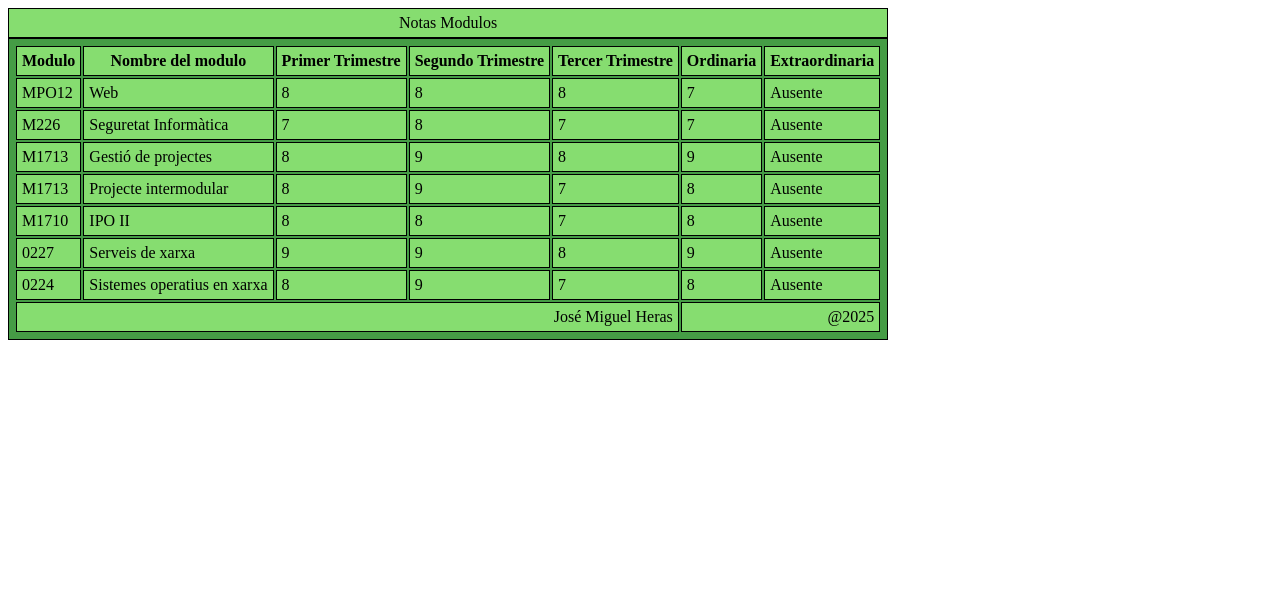
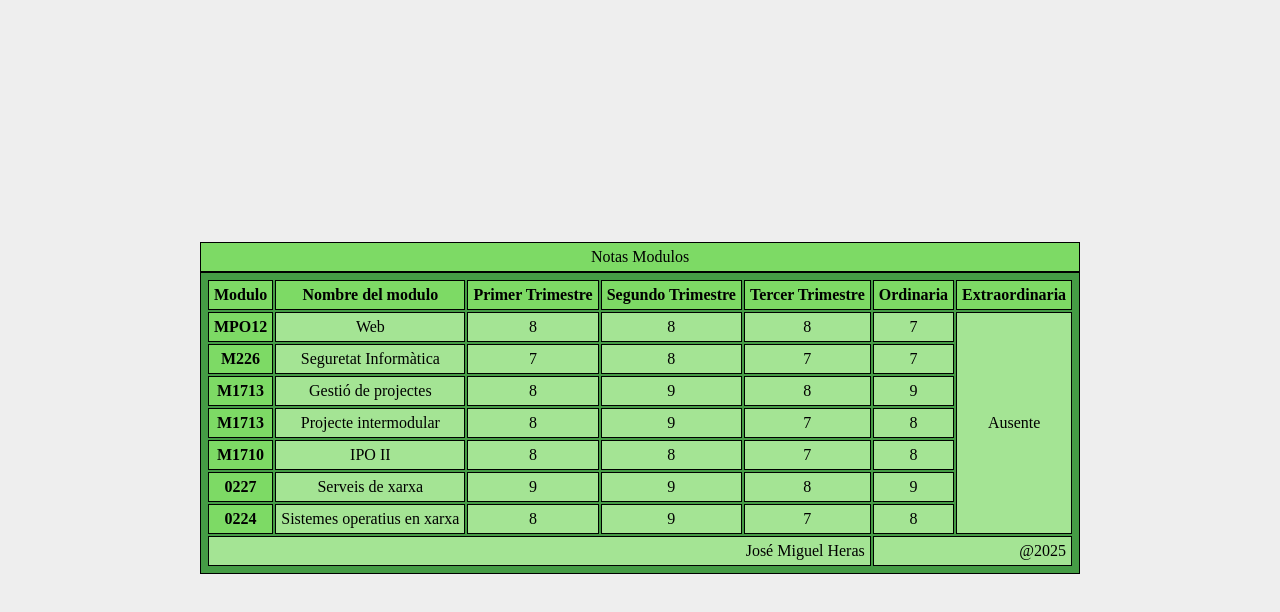
Before and after one commit to JOMI1010/prueba-tablas, a plain HTML site: page index.html in a window 1280 px wide. Drawn offline with Linux system fonts and the light colour scheme.

Commit message:
Update table structure and improve CSS styles for better layout

```diff
--- a/index.html
+++ b/index.html
@@ -7,8 +7,11 @@
     <link rel="stylesheet" href="style.css" />
   </head>
   <body>
+
     <table>
+
       <thead>
+
         <caption>Notas Modulos</caption>
         <tr>
           <th>Modulo</th>
@@ -25,73 +28,67 @@
       <tbody>
 
         <tr>
-          <td>MPO12</td>
+          <th>MPO12</th>
           <td>Web</td>
           <td>8</td>
           <td>8</td>
           <td>8</td>
           <td>7</td>
-          <td>Ausente</td>
+          <td rowspan="7">Ausente</td>
         </tr>
 
         <tr>
-          <td>M226</td>
+          <th>M226</th>
           <td>Seguretat Informàtica</td>
           <td>7</td>
           <td>8</td>
           <td>7</td>
           <td>7</td>
-          <td>Ausente</td>
         </tr>
 
         <tr>
-          <td>M1713</td>
+          <th>M1713</th>
           <td>Gestió de projectes</td>
           <td>8</td>
           <td>9</td>
           <td>8</td>
           <td>9</td>
-          <td>Ausente</td>
         </tr>
 
         <tr>
-          <td>M1713</td>
+          <th>M1713</th>
           <td>Projecte intermodular</td>
           <td>8</td>
           <td>9</td>
           <td>7</td>
           <td>8</td>
-          <td>Ausente</td>
         </tr>
 
         <tr>
-          <td>M1710</td>
+          <th>M1710</th>
           <td>IPO II</td>
           <td>8</td>
           <td>8</td>
           <td>7</td>
           <td>8</td>
-          <td>Ausente</td>
         </tr>
 
         <tr>
-          <td>0227</td>
+          <th>0227</th>
           <td>Serveis de xarxa</td>
           <td>9</td>
           <td>9</td>
           <td>8</td>
           <td>9</td>
-          <td>Ausente</td>
         </tr>
 
         <tr>
-          <td>0224</td>
+          <th>0224</th>
           <td>Sistemes operatius en xarxa</td>
           <td>8</td>
           <td>9</td>
           <td>7</td>
           <td>8</td>
-          <td>Ausente</td>
         </tr>
 
       </tbody>
@@ -104,6 +101,8 @@
         </tr>
 
       </tfoot>
+
     </table>
+
   </body>
 </html>
--- a/style.css
+++ b/style.css
@@ -8,6 +8,19 @@ table, tr, th, td, caption{
     padding: 5px;
 }
 
-td, th, caption {
-    background-color: rgb(134, 221, 112)
+th, caption {
+    background-color: rgb(125, 218, 101)
 }
+
+td {
+    background-color: rgb(164, 228, 148)
+}
+
+body {
+    display: flex;
+    justify-content: center;
+    align-items: center;
+    height: 100vh;
+    background-color: rgb(238, 238, 238);
+    text-align: center;
+}
```
